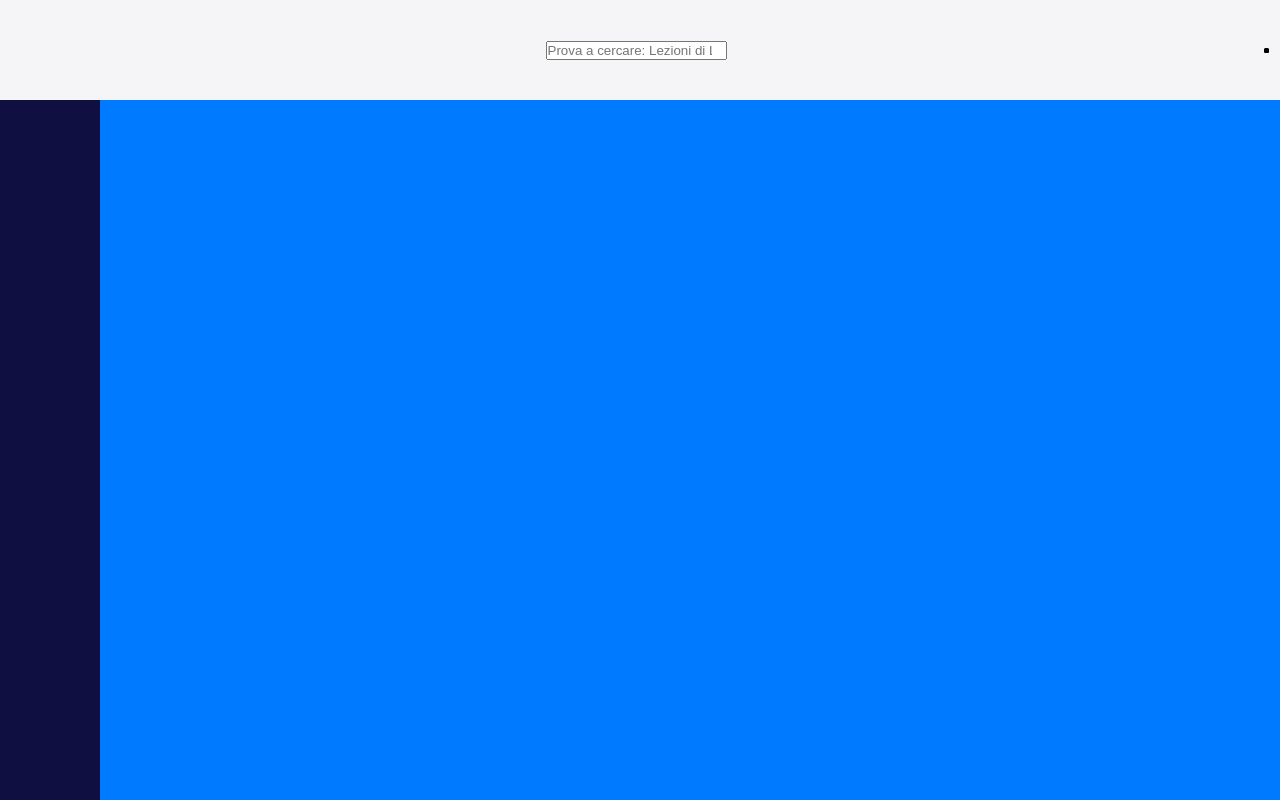
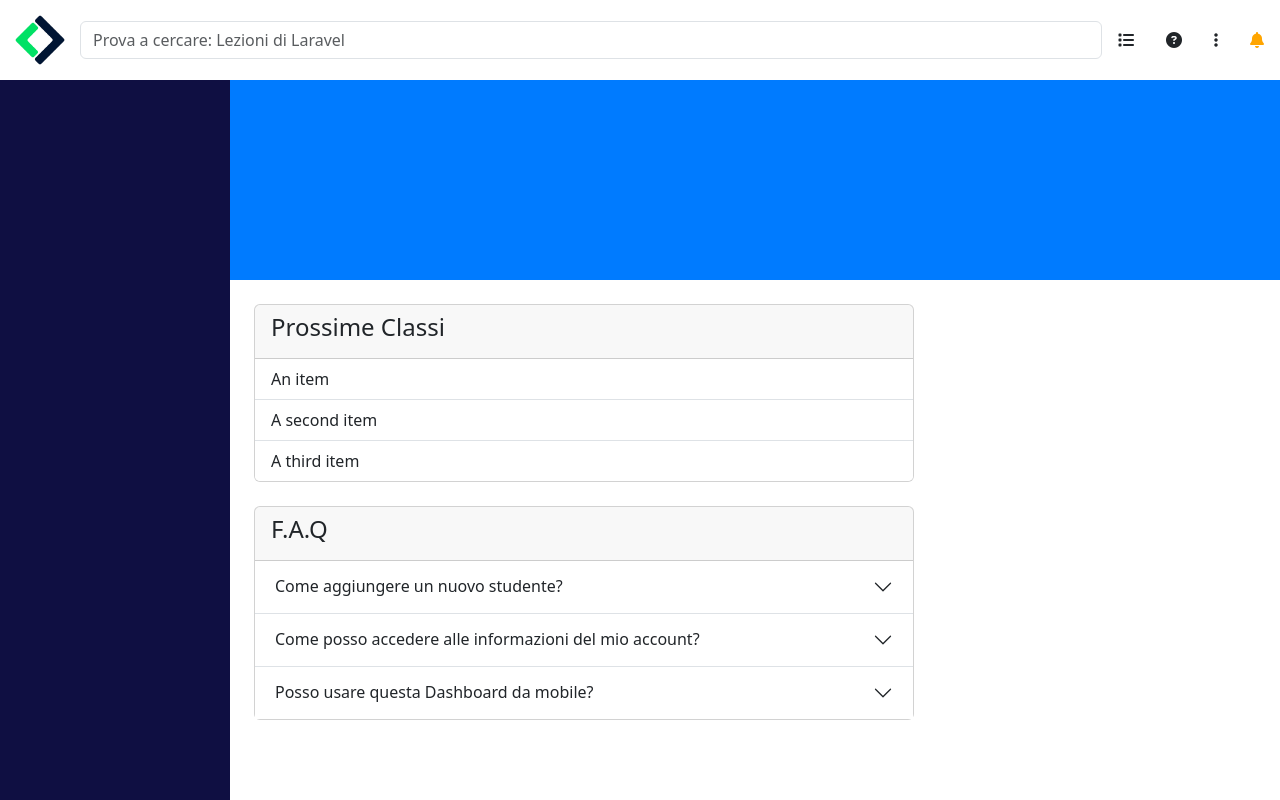
Before and after one commit to LukePadawalker/html-css-bootstrap-dashboard, a plain HTML site: page index.html in a window 1280 px wide. Drawn offline with nearby package versions, Linux system fonts and the light colour scheme.

Commit message:
finished header

```diff
--- a/index.html
+++ b/index.html
@@ -4,8 +4,9 @@
     <meta charset="UTF-8">
     <meta http-equiv="X-UA-Compatible" content="IE=edge">
     <meta name="viewport" content="width=device-width, initial-scale=1.0">
+    <link href="https://cdn.jsdelivr.net/npm/bootstrap@5.3.2/dist/css/bootstrap.min.css" rel="stylesheet" integrity="sha384-T3c6CoIi6uLrA9TneNEoa7RxnatzjcDSCmG1MXxSR1GAsXEV/Dwwykc2MPK8M2HN" crossorigin="anonymous">
+    <script src="https://cdn.jsdelivr.net/npm/bootstrap@5.3.2/dist/js/bootstrap.bundle.min.js" integrity="sha384-C6RzsynM9kWDrMNeT87bh95OGNyZPhcTNXj1NW7RuBCsyN/o0jlpcV8Qyq46cDfL" crossorigin="anonymous"></script>
     <link rel="stylesheet" href="https://cdnjs.cloudflare.com/ajax/libs/font-awesome/6.5.1/css/all.min.css" integrity="sha512-DTOQO9RWCH3ppGqcWaEA1BIZOC6xxalwEsw9c2QQeAIftl+Vegovlnee1c9QX4TctnWMn13TZye+giMm8e2LwA==" crossorigin="anonymous" referrerpolicy="no-referrer" />
-    <link rel="stylesheet" href="https://cdnjs.cloudflare.com/ajax/libs/bootstrap/5.3.2/css/bootstrap-grid.min.css" integrity="sha512-ZuRTqfQ3jNAKvJskDAU/hxbX1w25g41bANOVd1Co6GahIe2XjM6uVZ9dh0Nt3KFCOA061amfF2VeL60aJXdwwQ==" crossorigin="anonymous" referrerpolicy="no-referrer" />
     <link rel="stylesheet" href="style.css">
     <title>Document</title>
 </head>
@@ -13,22 +14,88 @@
     <main>
         <header class="d-flex justify-content-between align-items-center">
             <div class="logo-boolean">
-                <!-- <img src="./img/mobile-logo.png" alt="Responsive image" class="img-fluid"> -->
+            <img src="./img/mobile-logo.png" alt="Responsive image" class="img-fluid">
             </div>
-            <form class="d-flex" role="search">
-                <input class="form-control me-2" type="search" placeholder="Prova a cercare: Lezioni di Laravel" aria-label="Search">
+            <form class="d-flex flex-grow-1" role="search">
+                <input class="form-control" type="search" placeholder="Prova a cercare: Lezioni di Laravel" aria-label="Search">
               </form>
-            <ul class="d-flex">
-                <li></li>
-                <li></li>
-                <li></li>
-                <li></li>
+            <ul class="d-flex list-unstyled align-items-center mb-0">
+                <li><i class="fa-solid fa-list d-none d-md-block p-3"></i></li>
+                <li><i class="fa-solid fa-circle-question d-none d-md-block p-3"></i></li>
+                <li><i class="fa-solid fa-ellipsis-vertical d-none d-md-block p-3"></i></li>
+                <li><i class="fa-solid fa-bell p-3"></i></li>
             </ul>
         </header>
-        <section class="d-flex">
+        <section class="wrapper d-flex">
             <nav>
+                <ul class="list-unstyled">
+                    <li></li>
+                    <li></li>
+                    <li></li>
+                </ul>
             </nav>
-            <section class="main-dashboard"></section>
+            <section class="main-dashboard">
+                <div class="main-header"></div>
+                <div class="p-4">
+                    <div class="row">
+                        <div class="col-12 col-lg-8">
+                            <div class="card mb-4">
+                                <div class="card-header">
+                                    <h4>Prossime Classi</h4>
+                                </div>
+                                <ul class="list-group list-group-flush">
+                                  <li class="list-group-item">An item</li>
+                                  <li class="list-group-item">A second item</li>
+                                  <li class="list-group-item">A third item</li>
+                                </ul>
+                            </div>
+                            <div class="card mb-4">
+                                <div class="card-header">
+                                   <h4>F.A.Q</h4>
+                                </div>
+                                <div class="accordion accordion-flush" id="accordionFlushExample">
+                                    <div class="accordion-item">
+                                      <h2 class="accordion-header">
+                                        <button class="accordion-button collapsed" type="button" data-bs-toggle="collapse" data-bs-target="#flush-collapseOne" aria-expanded="false" aria-controls="flush-collapseOne">
+                                            Come aggiungere un nuovo studente?
+                                        </button>
+                                      </h2>
+                                      <div id="flush-collapseOne" class="accordion-collapse collapse" data-bs-parent="#accordionFlushExample">
+                                        <div class="accordion-body">Placeholder content for this accordion, which is intended to demonstrate the <code>.accordion-flush</code> class. This is the first item's accordion body.</div>
+                                      </div>
+                                    </div>
+                                    <div class="accordion-item">
+                                      <h2 class="accordion-header">
+                                        <button class="accordion-button collapsed" type="button" data-bs-toggle="collapse" data-bs-target="#flush-collapseTwo" aria-expanded="false" aria-controls="flush-collapseTwo">
+                                            Come posso accedere alle informazioni del mio account?
+                                        </button>
+                                      </h2>
+                                      <div id="flush-collapseTwo" class="accordion-collapse collapse" data-bs-parent="#accordionFlushExample">
+                                        <div class="accordion-body">Placeholder content for this accordion, which is intended to demonstrate the <code>.accordion-flush</code> class. This is the second item's accordion body. Let's imagine this being filled with some actual content.</div>
+                                      </div>
+                                    </div>
+                                    <div class="accordion-item">
+                                      <h2 class="accordion-header">
+                                        <button class="accordion-button collapsed" type="button" data-bs-toggle="collapse" data-bs-target="#flush-collapseThree" aria-expanded="false" aria-controls="flush-collapseThree">
+                                            Posso usare questa Dashboard da mobile?
+                                        </button>
+                                      </h2>
+                                      <div id="flush-collapseThree" class="accordion-collapse collapse" data-bs-parent="#accordionFlushExample">
+                                        <div class="accordion-body">Placeholder content for this accordion, which is intended to demonstrate the <code>.accordion-flush</code> class. This is the third item's accordion body. Nothing more exciting happening here in terms of content, but just filling up the space to make it look, at least at first glance, a bit more representative of how this would look in a real-world application.</div>
+                                      </div>
+                                    </div>
+                                </div>
+                            </div>
+
+                        </div>
+                        <div class="col-12 col-lg-4">
+
+                        </div>
+                    </div>
+
+                </div>
+
+            </section>
         </section>
     </main>
 
--- a/style.css
+++ b/style.css
@@ -1,9 +1,3 @@
-*{
-    padding: 0;
-    margin: 0;
-    box-sizing: border-box;
-}
-
 .logo-boolean{
     max-width: 80px;
     max-height: 80px;
@@ -11,22 +5,42 @@
 
 
 header{
-    height: 100px;
-    background-color: rgb(245, 245, 247);
-    position: sticky;
-    top: 0;
+    height: 80px;
 }
 
 
+.fa-bell{
+    color: orange;
+}
+
+
+.wrapper{
+    height: calc(100vh - 80px);
+}
+
 nav{
-    height: calc(100vh - 100px);
-    min-width: 100px;
+    height: 100%;
+    flex-shrink: 0;
+    flex:0 0 100px;
     background-color: rgb(15, 15, 66);
 }
 
 .main-dashboard{
-    height: calc(100vh - 100px);
-    min-width: calc(100% - 100px);
+    height: 100%;
     overflow: auto;
+    flex: 1 1 auto;
+}
+
+.main-header{
+    height: 200px;
     background-color: rgb(0, 123, 255);
 }
+
+
+
+
+@media screen and (min-width: 768px){
+    nav{
+        flex-basis: 230px;
+    }
+}
```
